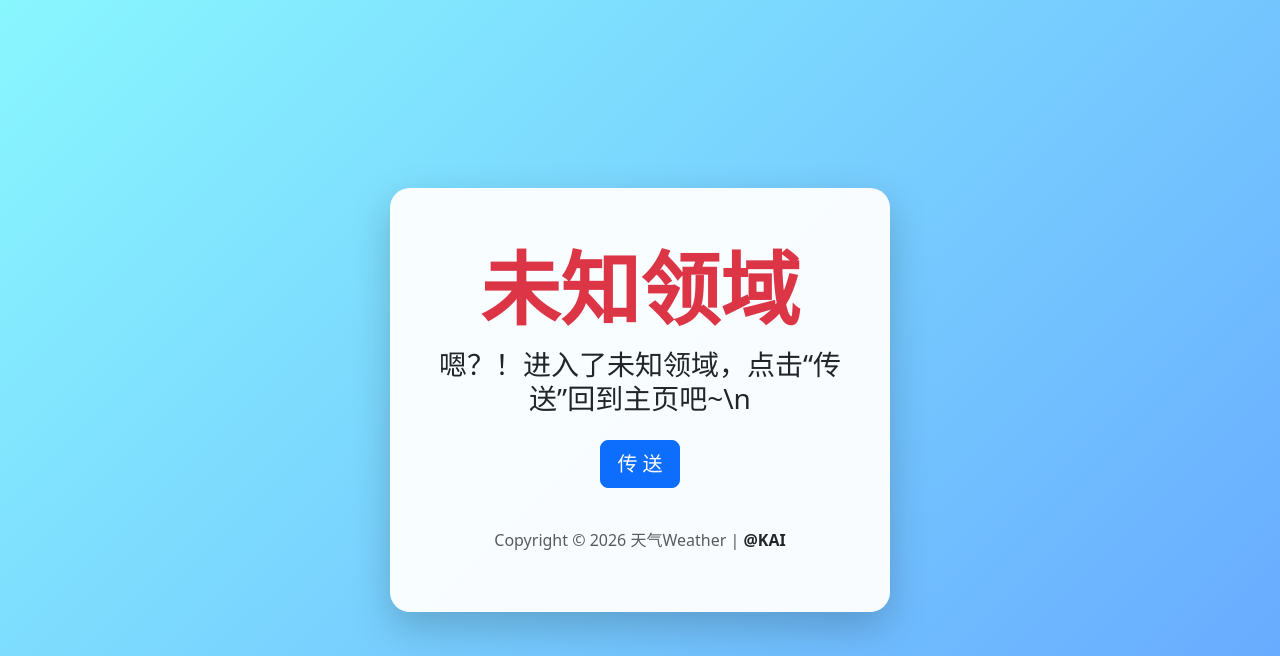
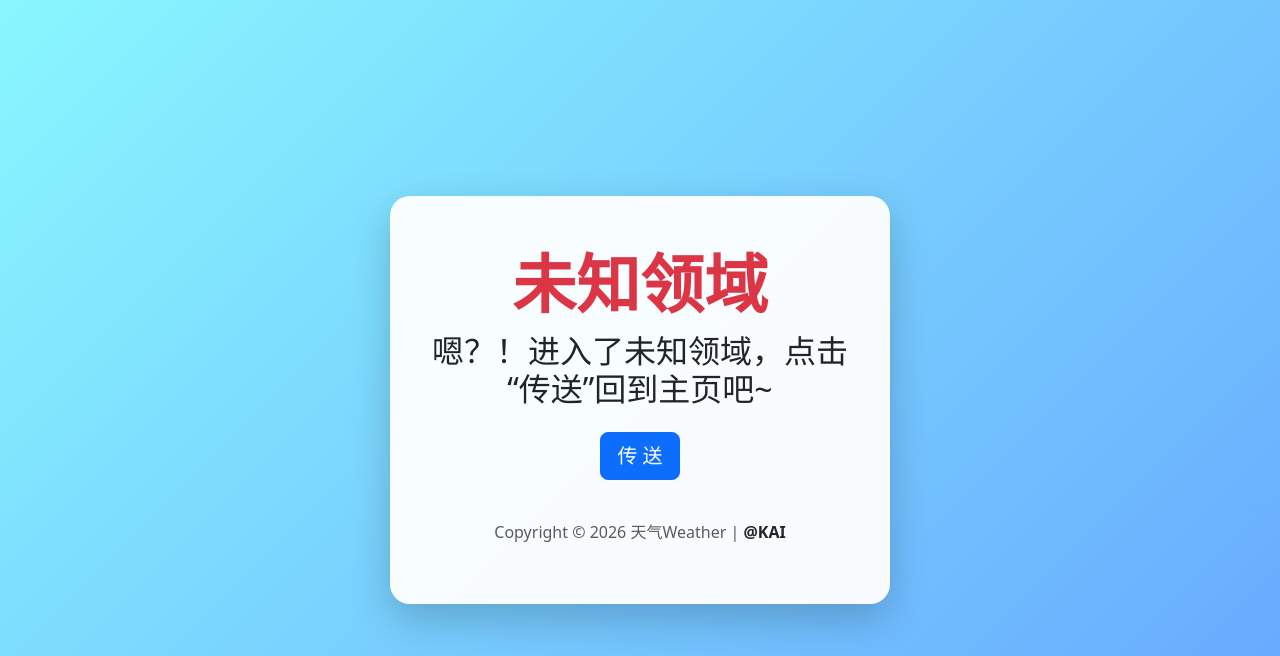
Before and after one commit to whitelonely/Weather, a Flask app: template templates/404_NotFound.html in a window 1280 px wide. Shown: the top 656 px of the page. Run offline with Flask 3, Linux system fonts and the light colour scheme; the template is opened without the code that fills it, so the values that code supplies are empty.

Commit message:
Fix not-found page

```diff
--- a/templates/404_NotFound.html
+++ b/templates/404_NotFound.html
@@ -23,7 +23,7 @@
             max-width: 500px;
         }
         .error-code {
-            font-size: 5rem;
+            font-size: 4rem;
             font-weight: bold;
             color: #dc3545;
         }
@@ -37,7 +37,7 @@
 <body>
     <div class="error-card">
         <div class="error-code"> 未知领域 </div>
-        <h3>嗯？！进入了未知领域，点击“传送”回到主页吧~\n</h3>
+        <h2>嗯？！进入了未知领域，点击“传送”回到主页吧~</h2>
         <a href="/" class="btn btn-primary btn-lg mt-3"> 传 送 </a>
 
         <!-- 底部栏 -->
```
